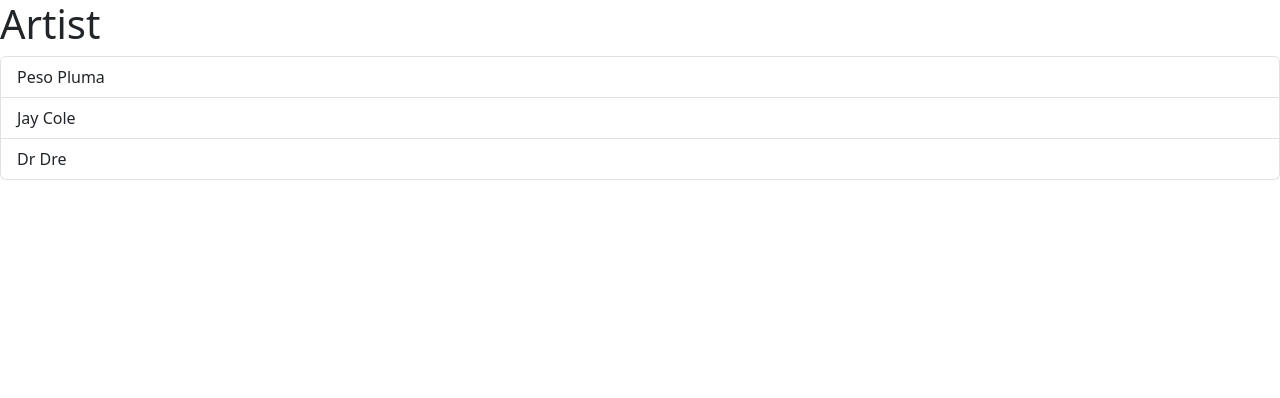
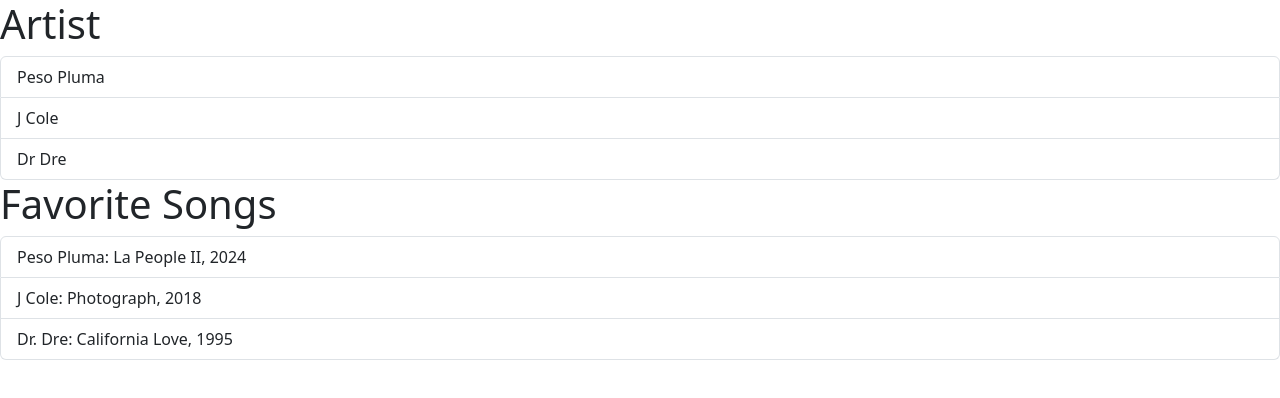
Before and after one commit to frlopez88/pathway2-lesson2, a plain HTML site: page patrick.html in a window 1280 px wide. Drawn offline with nearby package versions, Linux system fonts and the light colour scheme.

Commit message:
Updated #2
favorite songs added

```diff
--- a/patrick.html
+++ b/patrick.html
@@ -15,6 +15,11 @@
     <ul  class="list-group" id="artistOutput" >
     </ul>
 
+<h1> Favorite Songs</h1>
+
+    <ul  class="list-group" id="favSongs" >
+    </ul>
+
     <script src="patrick.js" ></script>
 </body>
 </html>
--- a/patrick.js
+++ b/patrick.js
@@ -5,7 +5,7 @@
         lastName: "Pluma"
     },
     {
-        name: "Jay",
+        name: "J",
         lastName: "Cole"
     },
     {
@@ -31,3 +31,35 @@
 // Create a data base of your favorites songs of the previous artists and render them into
 // another UL
 // add your commit
+
+let songs = [
+{
+    artist: "Peso Pluma",
+songName:"La People II",
+year: 2024
+},
+{
+    artist: "J Cole",
+    songName:"Photograph",
+    year: 2018
+    },
+    {
+        artist: "Dr. Dre",
+        songName: "California Love",
+        year:1995
+
+        },
+
+]
+
+function renderSongs(){
+
+for ( let i =0; i <songs.length; i++){
+
+    favSongs.innerHTML+= `<li class="list-group-item"> ${songs[i].artist}: ${songs[i].songName}, ${songs[i].year}
+    </li>`
+
+}
+
+}
+renderSongs()
```
